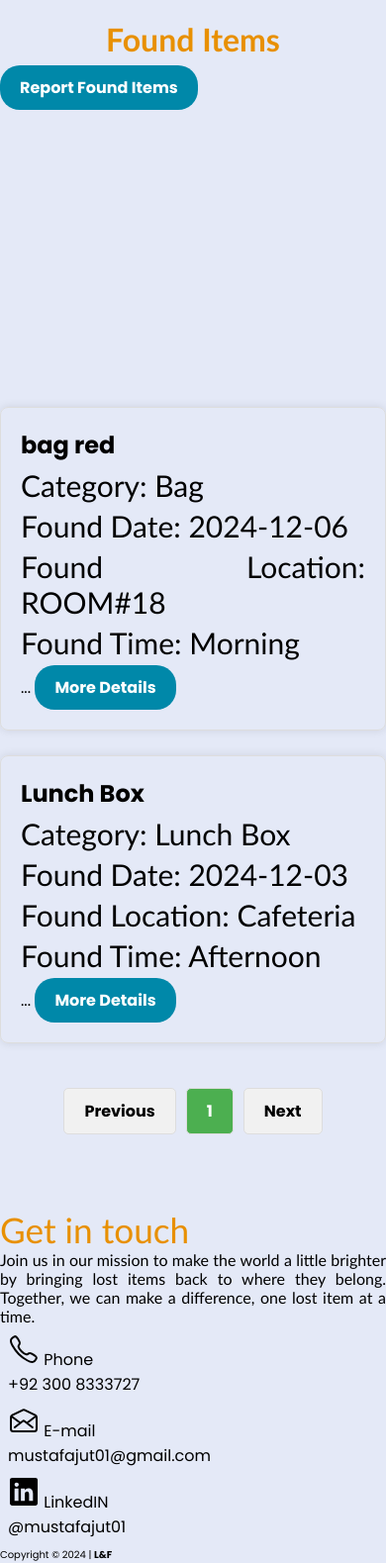
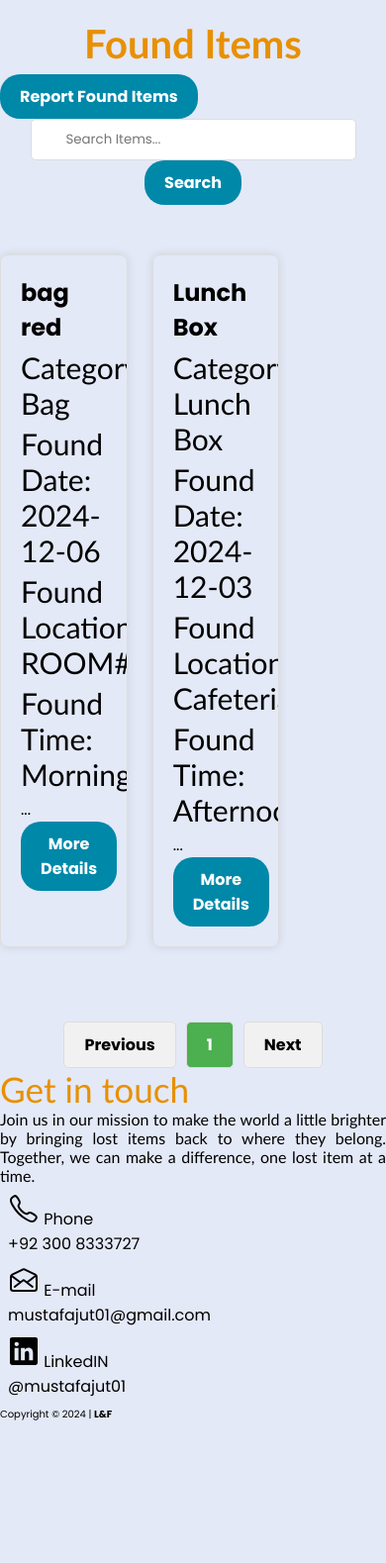
Before and after one commit to mustafajut/Lost-Found-Portal, a PHP site: page /Foundpagecard.php in a window 390 px wide; the page is wider, and only the part inside the window is pictured. Shown: the part 132-1711 px from the top of that part at 99% size. After the commit the page ends 1567 px from the top of that part, so only its background shows below. Run offline with PHP 8.4, Linux system fonts and the light colour scheme; a user stored in the database is signed in; data comes from the database, SQL or seed files in the repository; data that the repository does not hold is empty; some libraries are stand-ins or nearby versions.

Commit message:
Found page serach added

```diff
--- a/Foundpagecard.php
+++ b/Foundpagecard.php
@@ -2,24 +2,41 @@
 session_start();
 // Include the database configuration file
 include("php/config.php");
+
 if (!isset($_SESSION['valid'])) {
     header("Location: index.php");
+    exit;
 }
-else
+
 // Define the number of results per page
 $results_per_page = 6;
 
 // Get the current page number from the URL, default is 1 if not set
 $page = isset($_GET['page']) ? (int)$_GET['page'] : 1;
 
+// Check if a search term is submitted
+$search_term = "";
+if (isset($_GET['search'])) {
+    $search_term = mysqli_real_escape_string($con, $_GET['search']);
+}
+
 // Calculate the offset for the SQL query
 $start_from = ($page - 1) * $results_per_page;
 
-// Fetch data from the database with limit and offset
-$resulte = mysqli_query($con, "SELECT * FROM reportfound LIMIT $start_from, $results_per_page");
+// If search is submitted, filter the query
+if (!empty($search_term)) {
+    $query = "SELECT * FROM reportfound WHERE fitemName LIKE '%$search_term%' LIMIT $start_from, $results_per_page";
+    $total_query = "SELECT COUNT(*) AS total FROM reportfound WHERE fitemName LIKE '%$search_term%'";
+} else {
+    $query = "SELECT * FROM reportfound LIMIT $start_from, $results_per_page";
+    $total_query = "SELECT COUNT(*) AS total FROM reportfound";
+}
+
+// Fetch filtered data from the database
+$resulte = mysqli_query($con, $query);
 
 // Fetch the total number of records
-$total_results = mysqli_query($con, "SELECT COUNT(*) AS total FROM reportfound");
+$total_results = mysqli_query($con, $total_query);
 $total_rows = mysqli_fetch_assoc($total_results)['total'];
 
 // Calculate total pages
@@ -44,18 +61,12 @@ $total_pages = ceil($total_rows / $results_per_page);
             margin-top: 5%;
         }
 
-        /* Style for card container */
-        #more {
-            display: none;
-        }
-
         .card-container {
             display: grid;
             grid-template-columns: repeat(3, minmax(33%, 1fr));
             gap: 25px;
         }
 
-        /* Style for individual card */
         .card {
             border: 1px solid #ddd;
             border-radius: 8px;
@@ -63,24 +74,20 @@ $total_pages = ceil($total_rows / $results_per_page);
             box-shadow: 0 0 10px rgba(0, 0, 0, 0.1);
         }
 
-        /* Style for card image */
         .card img {
             width: 100%;
             height: 200px;
             object-fit: cover;
         }
 
-        /* Style for card content */
         .card-content {
             padding: 20px;
         }
 
-        /* Style for card title */
         .card-content h2 {
             margin-top: 0;
         }
 
-        /* Style for card details */
         .card-content p {
             margin: 5px 0;
         }
@@ -98,23 +105,6 @@ $total_pages = ceil($total_rows / $results_per_page);
         .btn:hover {
             background-color: black;
             color: rgb(0, 218, 196);
-        }
-
-        @media screen and (max-width: 768px) {
-            h3 {
-                color: #e89002;
-                font-family: calibri;
-                font-size: 2rem;
-                text-align: center;
-                margin-top: 5%;
-            }
-
-            .card-container {
-                margin-top: 300px;
-                display: grid;
-                grid-template-columns: repeat(1, minmax(90%, 1fr));
-                gap: 25px;
-            }
         }
 
         .pagination {
@@ -148,44 +138,55 @@ $total_pages = ceil($total_rows / $results_per_page);
 <body>
     <?php require 'nav.php'; ?>
     <h3>Found Items</h3>
+
+
     <a href="Reportfound.php"><button class="btn" style="margin-top: 2%;">Report Found Items</button></a>
+     <!-- Search form -->
+    <form method="GET" action="Foundpagecard.php" style="text-align:center; margin-bottom: 20px;">
+        <input type="text" name="search" value="<?php echo $search_term; ?>" placeholder="Search Items..." style="padding: 10px 35px; border: 1px solid #ddd; border-radius: 5px;">
+        <button type="submit" class="btn">Search</button>
+    </form>
+
+
     <div class="container">
-        <!-- style="margin-top: 100px;" -->
         <div class="card-container">
             <?php
             // Loop through each row in the result set
+            if (mysqli_num_rows($resulte) > 0) {
                 while ($row = mysqli_fetch_assoc($resulte)) {
                     $id = $row['fitemId'];
             ?>
                     <div class="card">
-                    <!-- <img src="<?php echo $row['fitemimage']; ?>" alt="Item Image"> -->
                         <div class="card-content">
                             <h2><?php echo $row['fitemName']; ?></h2>
                             <p>Category: <?php echo $row['category_name']; ?></p>
                             <p>Found Date: <?php echo $row['FDate']; ?></p>
                             <p>Found Location: <?php echo $row['fLocation']; ?></p>
                             <p>Found Time: <?php echo $row['fTime']; ?></p>
-                        <span id="dots-<?php echo $id; ?>">...</span><span id="more-<?php echo $id; ?>" style="display:none;">
+                            <span id="dots-<?php echo $id; ?>">...</span>
+                            <span id="more-<?php echo $id; ?>" style="display:none;">
                                 <p>Contact: <?php echo $row['Contact']; ?></p>
                                 <p>Description: <?php echo $row['fItemDescription']; ?></p>
                                 <a href="claim.php"><button class="btn">Claim</button></a>
                             </span>
                             <button onclick="myFunction(<?php echo $id; ?>)" id="myBtn-<?php echo $id; ?>" class="btn">More Details</button>
-
                         </div>
                     </div>
             <?php
                 }
-            // Free result set
-            mysqli_free_result($resulte);
+            } else {
+                echo "<p style='text-align:center;'>No items found.</p>";
+            }
             ?>
         </div>
     </div>
+
     <br>
+
     <!-- Pagination -->
     <div class="pagination" style="margin-top: 20px;">
         <?php if ($page > 1) { ?>
-            <a href="Foundpagecard.php?page=<?php echo $page - 1; ?>" class="btn">Previous</a>
+            <a href="Foundpagecard.php?page=<?php echo $page - 1; ?>&search=<?php echo $search_term; ?>" class="btn">Previous</a>
         <?php } else { ?>
             <span class="btn" style="cursor: not-allowed;">Previous</span>
         <?php } ?>
@@ -196,21 +197,21 @@ $total_pages = ceil($total_rows / $results_per_page);
             if ($i == $page) {
                 echo '<span class="btn active">' . $i . '</span>';
             } else {
-                echo '<a href="Foundpagecard.php?page=' . $i . '" class="btn">' . $i . '</a>';
+                echo '<a href="Foundpagecard.php?page=' . $i . '&search=' . $search_term . '" class="btn">' . $i . '</a>';
             }
         }
         ?>
 
         <?php if ($page < $total_pages) { ?>
-            <a href="Foundpagecard.php?page=<?php echo $page + 1; ?>" class="btn">Next</a>
+            <a href="Foundpagecard.php?page=<?php echo $page + 1; ?>&search=<?php echo $search_term; ?>" class="btn">Next</a>
         <?php } else { ?>
             <span class="btn" style="cursor: not-allowed;">Next</span>
         <?php } ?>
-    </div><br><br><br>
-    <?php
-    include 'footer.php';
-    ?>
+    </div>
+
+    <?php include 'footer.php'; ?>
 </body>
+
 <script>
     function myFunction(id) {
         var dots = document.getElementById("dots-" + id);
```
Lines whose indentation alone changed are shown as unchanged.
